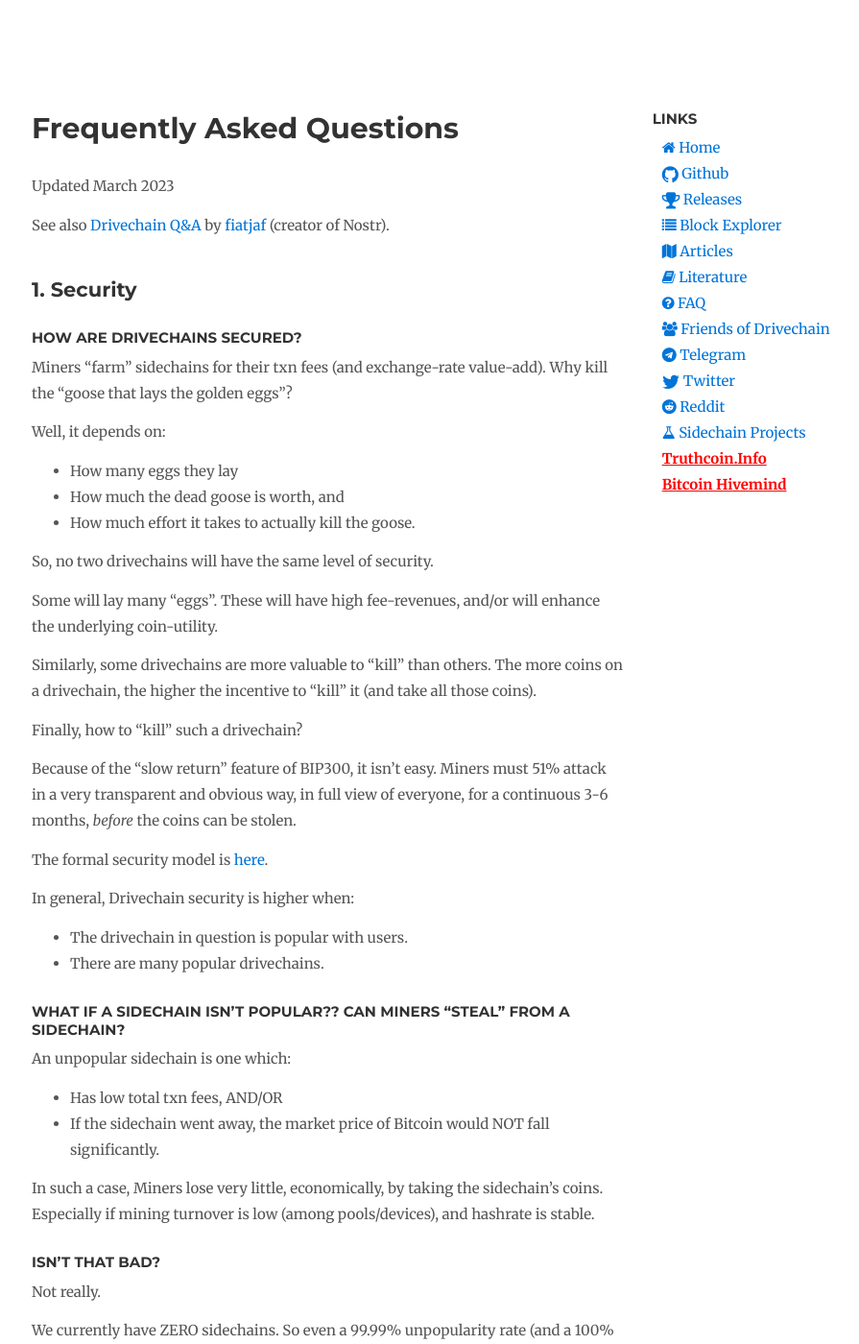
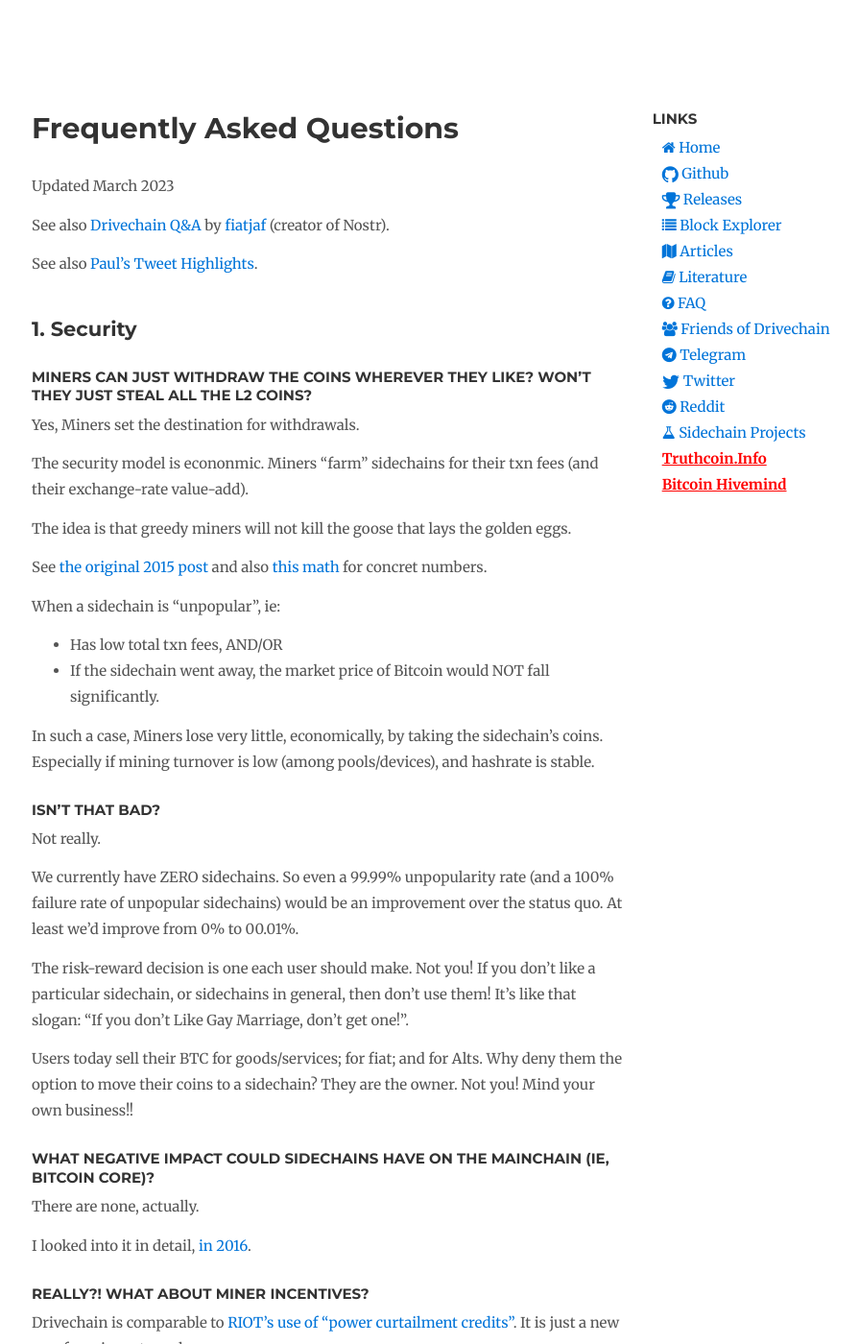
Before and after one commit to drivechain-project/drivechain.info, a Jekyll site: the page built from faq/index.md, in a window 1280 px wide and 1400 px high. Shown: the whole window at 96% size, without its empty margins (137-1032 px from the left). Built offline with Jekyll 4.4.1, drawn with Linux system fonts in a browser that asks for light colours; comment, search, counter and statistics services are not loaded; some of the changed text lies outside the part shown.

Commit message:
Update FAQ

```diff
--- a/faq/index.md
+++ b/faq/index.md
@@ -7,40 +7,22 @@
 
 See also [Drivechain Q&A](https://fiatjaf.com/drivechain.html) by [fiatjaf](https://github.com/fiatjaf) (creator of Nostr).
 
+See also [Paul's Tweet Highlights](https://twitter.com/Truthcoin/highlights).
+
 
 ## 1. Security ## {#security}
 
-### How are drivechains secured? ### {#sidechain-theft}
+### Miners can just withdraw the coins wherever they like? Won't they just steal all the L2 coins? ###
 
-Miners "farm" sidechains for their txn fees (and exchange-rate value-add). Why kill the "goose that lays the golden eggs"?
+Yes, Miners set the destination for withdrawals.
 
-Well, it depends on:
+The security model is econonmic. Miners "farm" sidechains for their txn fees (and their exchange-rate value-add).
 
-* How many eggs they lay
-* How much the dead goose is worth, and
-* How much effort it takes to actually kill the goose.
+The idea is that greedy miners will not kill the goose that lays the golden eggs.
 
-So, no two drivechains will have the same level of security.
+See [the original 2015 post](https://www.truthcoin.info/blog/drivechain/#drivechains-security) and also [this math](//) for concret numbers.
 
-Some will lay many "eggs". These will have high fee-revenues, and/or will enhance the underlying coin-utility.
-
-Similarly, some drivechains are more valuable to "kill" than others. The more coins on a drivechain, the higher the incentive to "kill" it (and take all those coins).
-
-Finally, how to "kill" such a drivechain?
-
-Because of the "slow return" feature of BIP300, it isn't easy. Miners must 51% attack in a very transparent and obvious way, in full view of everyone, for a continuous 3-6 months, *before* the coins can be stolen.
-
-The formal security model is [here](http://www.truthcoin.info/blog/drivechain/#drivechains-security).
-
-In general, Drivechain security is higher when:
-
-* The drivechain in question is popular with users.
-* There are many popular drivechains.
-
-
-### What if a sidechain isn't popular?? Can miners "steal" from a sidechain? ## {#unpopular-sc}
-
-An unpopular sidechain is one which:
+When a sidechain is "unpopular", ie:
 
 * Has low total txn fees, AND/OR
 * If the sidechain went away, the market price of Bitcoin would NOT fall significantly.
@@ -68,9 +50,9 @@
 
 ### Really?! What about miner incentives? ### {#mining-incentives}
 
-Sidechain merged-mining is a new revenue stream for miners, yes.
+Drivechain is comparable to [RIOT's use of "power curtailment credits"](https://riotplatforms.com/bitcoin-mining). It is just a new way for miners to make money.
 
-But [Altcoin merged-mining](https://medium.com/braiins/why-slush-pool-merge-mines-rsk-and-not-elastos-or-vcash-156a8a0c470c) has existed for years. It was invented by Satoshi in 2010. And has been in [widespread use](https://blog.bitmex.com/the-growth-of-bitcoin-merge-mining/) ever since.
+When I'm asked: "does drivechain affect miner incentives?" I say "no". I personally lived through the invention of: FPGAs/ASICs, heat-reuse, [stranded natgas flaring](https://www.forbes.com/sites/christopherhelman/2021/08/02/green-bitcoin-mining-the-big-profits-in-clean-crypto/?sh=275922a534ce), curtailment credits, and [a whole lot else](https://www.newsweek.com/bitcoin-mining-americas-most-misunderstood-industry-opinion-1669892). Merged mining was [invented by Satoshi in 2010](https://truthcoin.info/blog/security-budget-ii-mm/#c-its-too-late--mm-is-already-widespread), and is [already in continuous use](https://medium.com/braiins/why-slush-pool-merge-mines-rsk-and-not-elastos-or-vcash-156a8a0c470c). So, to someone like me, getting revenues from merged mining doesn't even register as a change. It's just business as usual.
 
 All BIP300 does, is supercharge MM. With sidechains, miners would (hopefully) get huge revenues (and profits) from MM... instead of the pittance they get from MM today.
 
@@ -81,14 +63,7 @@
 
 Profits are good for miners. And good for us. They increase Bitcoin's [security budget](https://www.truthcoin.info/blog/security-budget-ii-mm/). They increase the network Difficulty. They deter 51% attacks (by making them more expensive).
 
-Mining has seen many "changes" that have increased profits:
-
-* Using ASICs, instead of CPUs
-* Using a pool whose software maximizes txn-fees (vs one that leaves this "free" money on the table)
-* Collecting [natgas tax credits](https://www.forbes.com/sites/christopherhelman/2021/08/02/green-bitcoin-mining-the-big-profits-in-clean-crypto/?sh=275922a534ce), while taking advantage of stranded energy
-* Negotiating lower-than-normal energy prices via a ["demand response"](https://www.newsweek.com/bitcoin-mining-americas-most-misunderstood-industry-opinion-1669892) contract
-
-Merged mining is no different than those changes.
+Mining has seen many "changes" that have increased profits. Merged mining is no different than those changes.
 
 
 ### But this is a change that affects the protocol! ### {#affects-protocol}
```
Also changed, not shown: _posts/2023-09-09-fees.md (added, +80 -0 lines).
